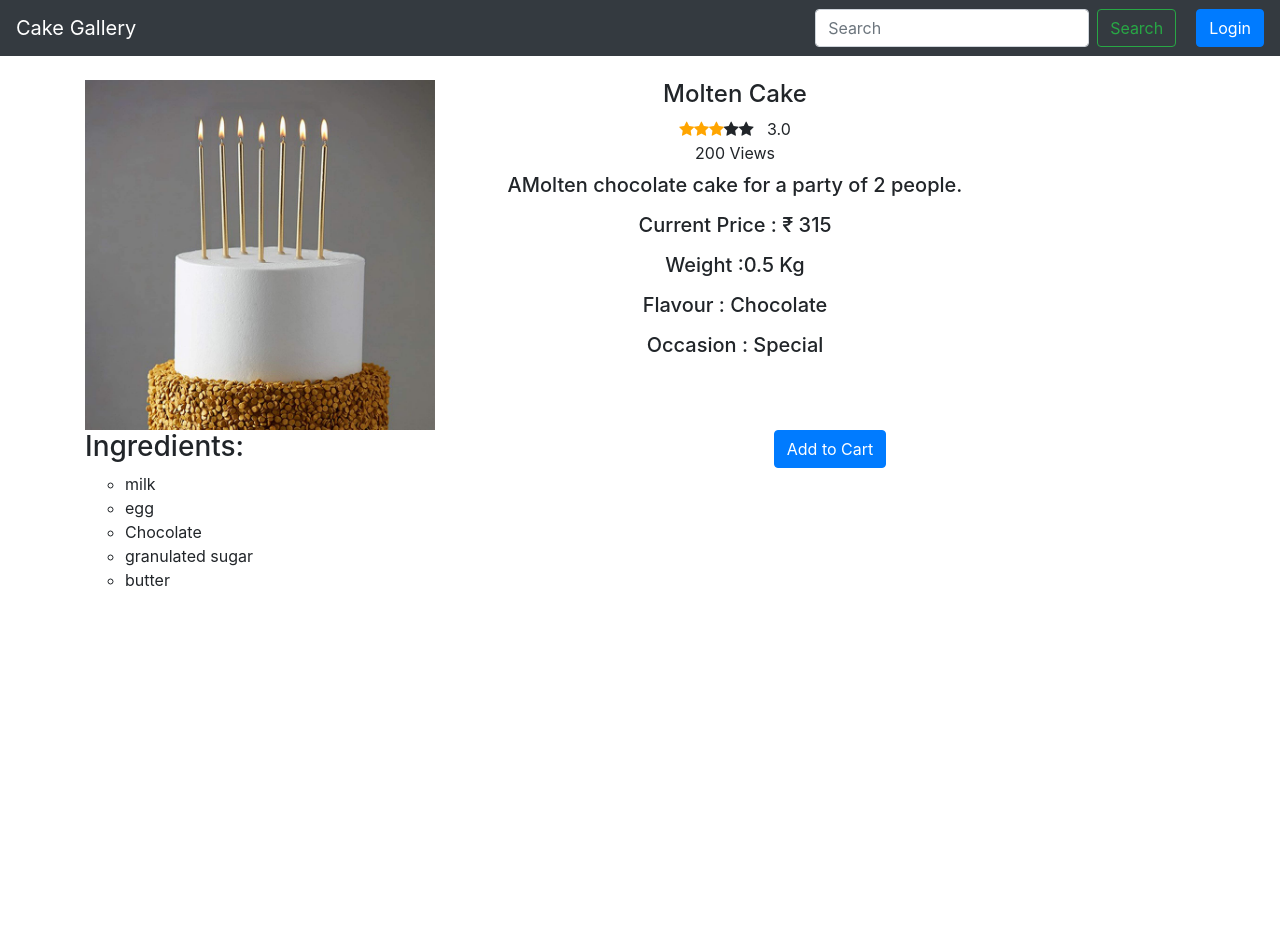
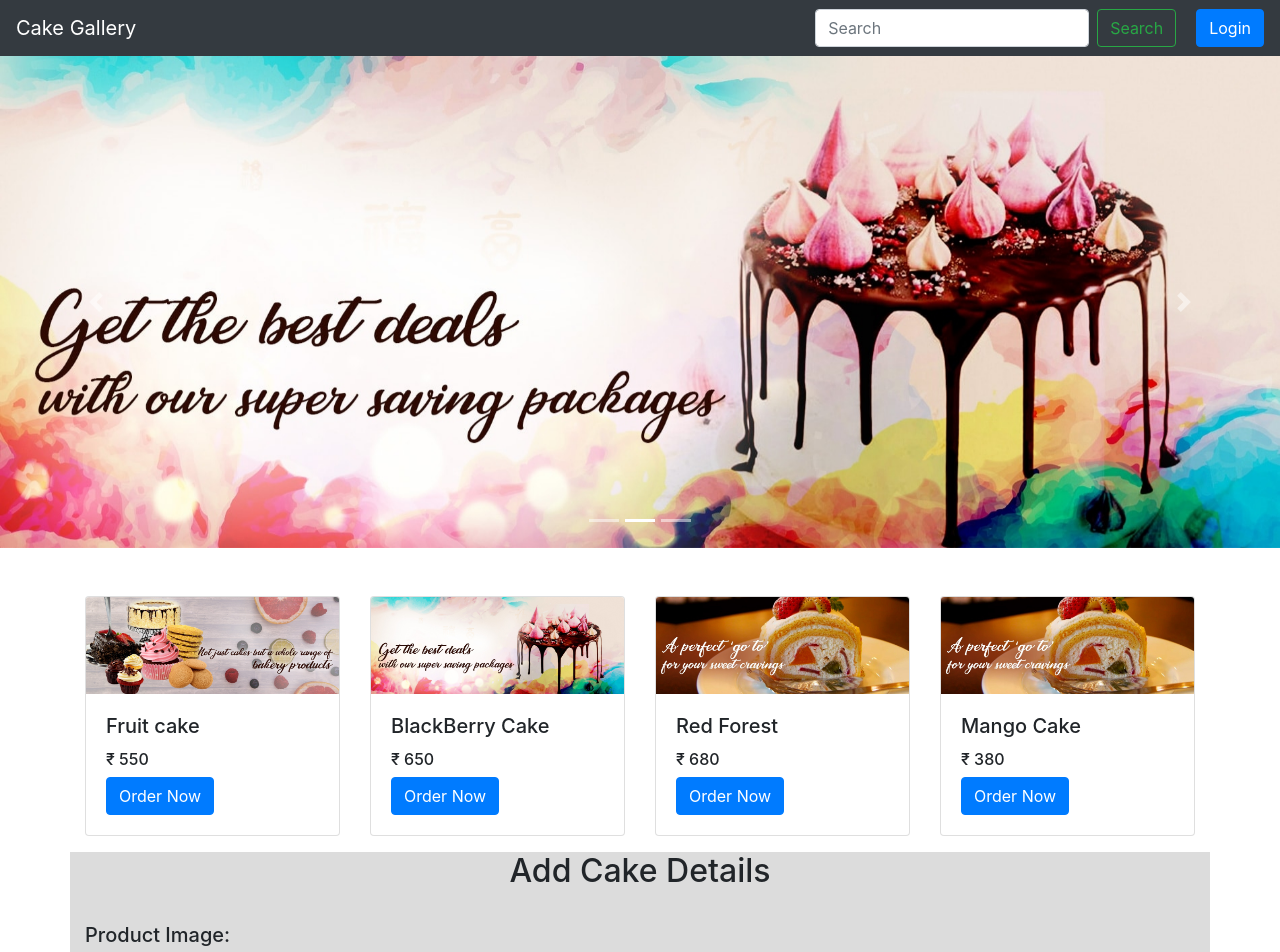
Before and after one commit to gautrohit/cakegallery, a React (Create React App) app: page / in a window 1280 px wide. Shown: the top 952 px of the page. Before the commit the page ends 800 px from the top, so only its background shows below. Built offline with nearby package versions, Linux system fonts and the light colour scheme.

Commit message:
cake components uncomment

```diff
--- a/src/Components/Home.js
+++ b/src/Components/Home.js
@@ -7,9 +7,9 @@ import Cake from "./Cake";
 export default function Home() {
   return (
     <div>
-      {/* <Carousel />
+      <Carousel />
       <CakeList />
-      <CakeDetails /> */}
+      <CakeDetails />
       <Cake />
     </div>
   );
```
